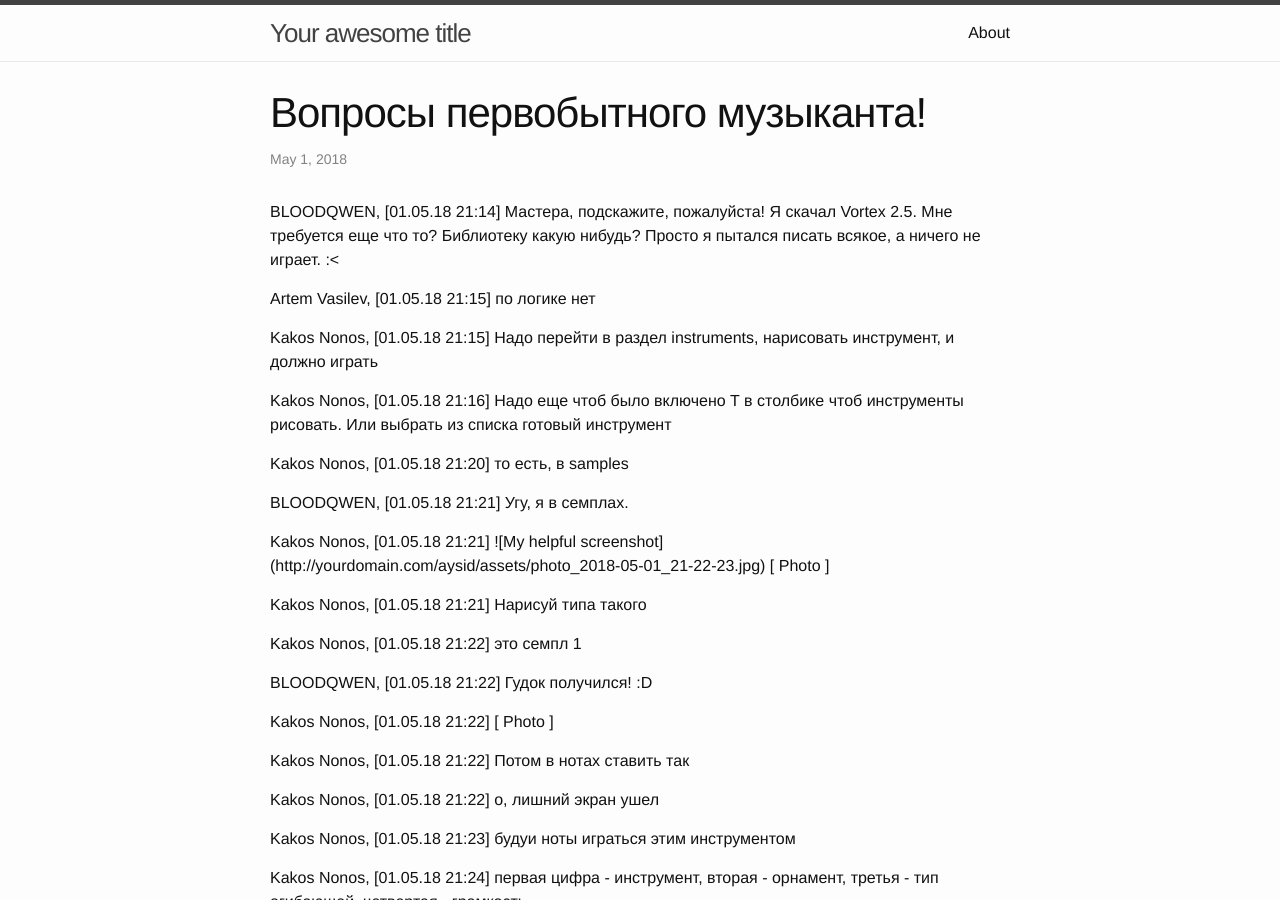
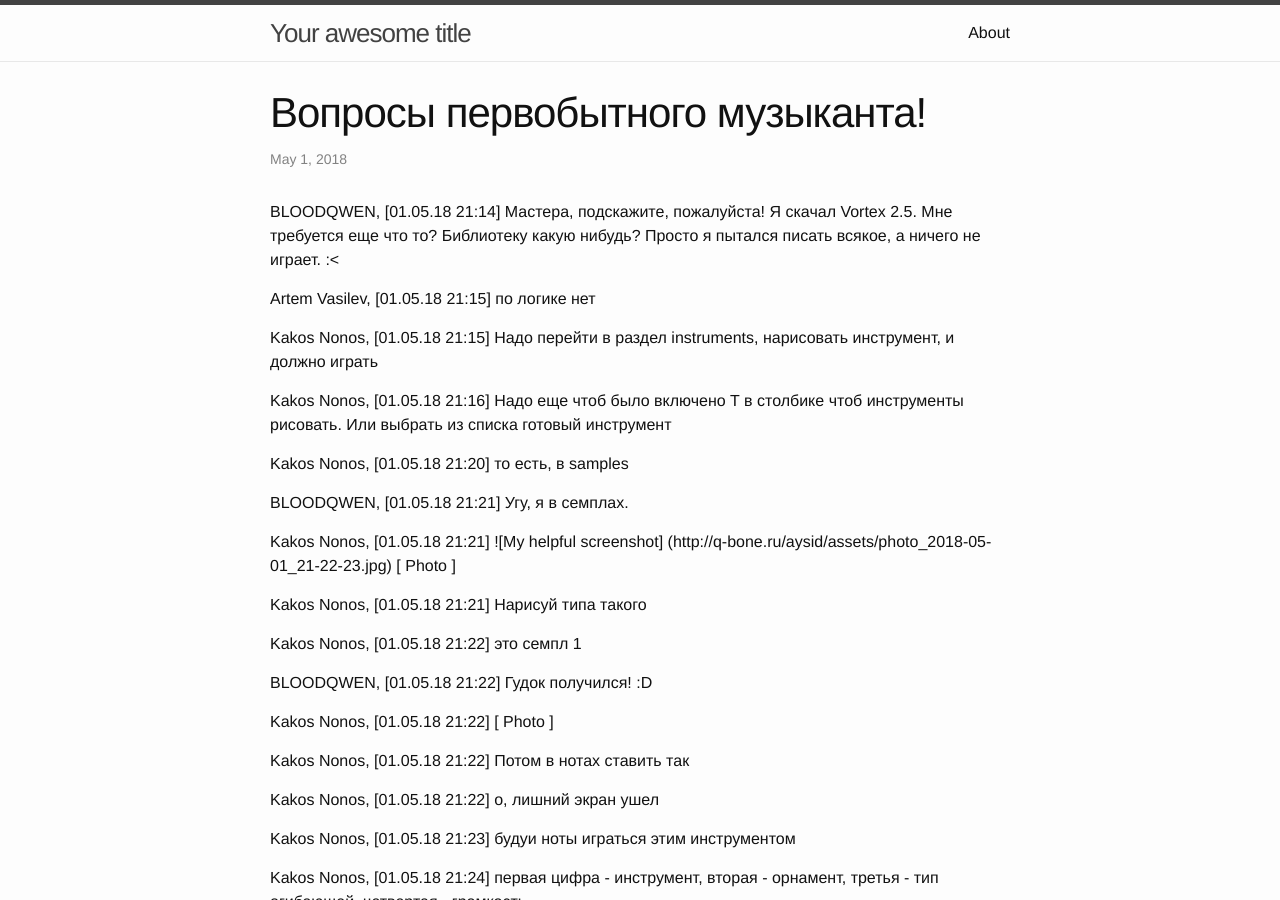
Before and after one commit to qboneteam/aysid, a Jekyll site: the page built from _posts/2018-05-01-voprosi-pervobitnogo-muzikanta.md, in a window 1280 px wide and 900 px high. Built offline with Jekyll 4.4.1, drawn with Linux system fonts in a browser that asks for light colours.

Commit message:
Update _config.yml
fix config

```diff
--- a/_config.yml
+++ b/_config.yml
@@ -13,7 +13,7 @@
   line in _config.yml. It will appear in your document head meta (for
   Google search results) and in your feed.xml site description.
 baseurl: "/aysid" # the subpath of your site, e.g. /blog
-url: "http://yourdomain.com" # the base hostname & protocol for your site
+url: "http://q-bone.ru" # the base hostname & protocol for your site
 twitter_username: jekyllrb
 github_username:  jekyll
 
```
